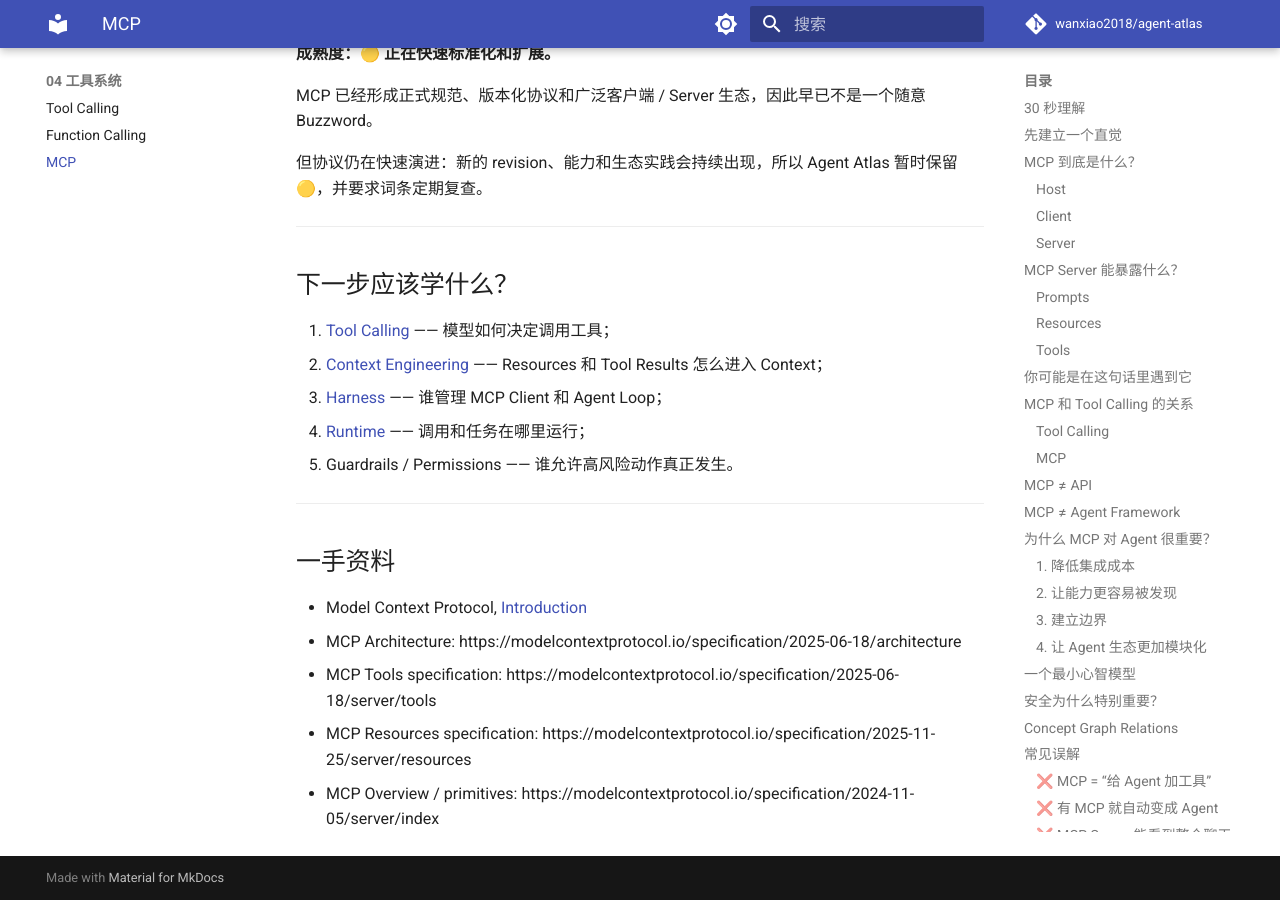
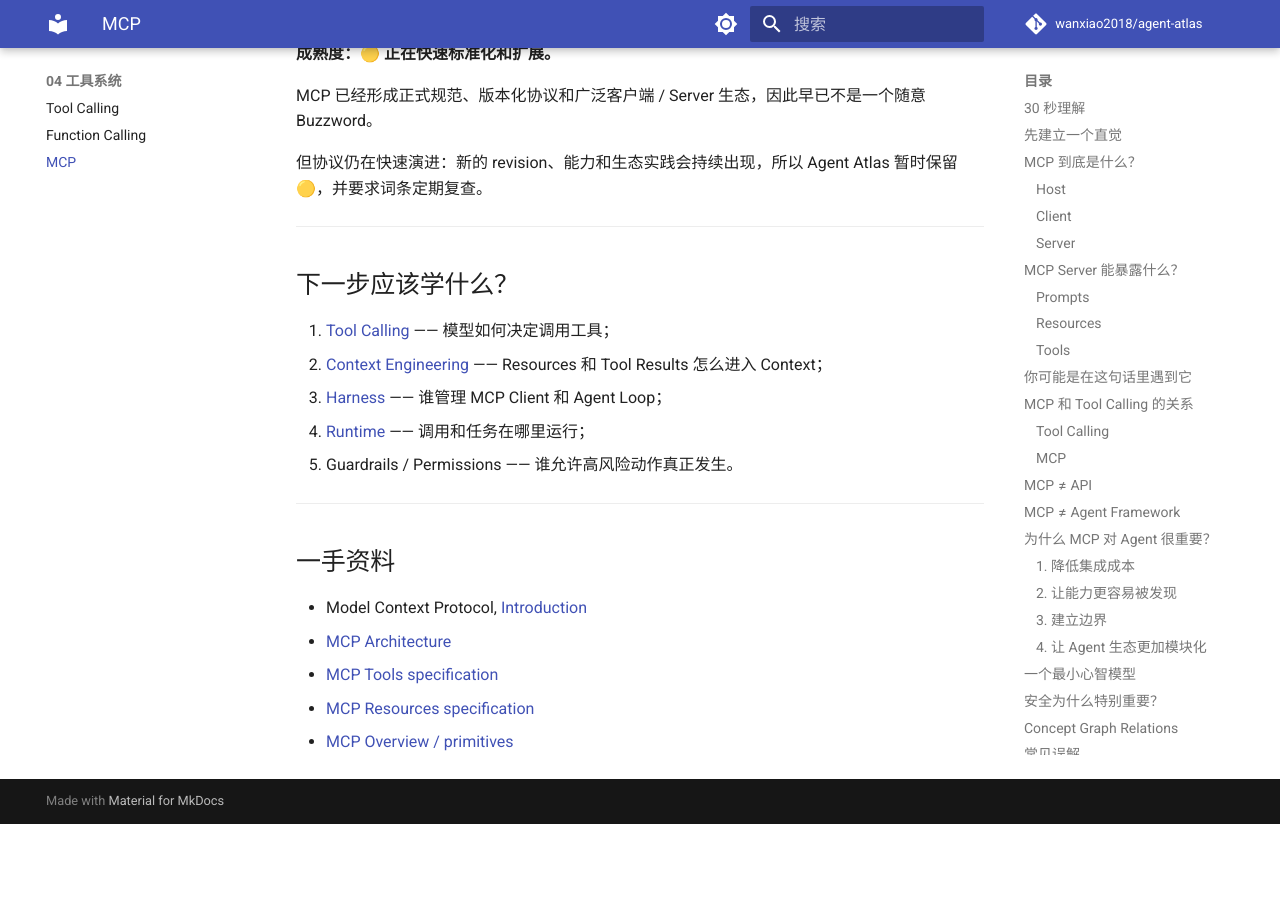
Before and after one commit to wanxiao2018/agent-atlas, an MkDocs documentation site: the page built from docs/04-tools/mcp.md, in a window 1280 px wide and 900 px high, scrolled down 9236 px. Built offline with MkDocs 1.6.1 and Material for MkDocs 9.7.7, drawn with Linux system fonts in a browser that asks for light colours; comment, search, counter and statistics services are not loaded; after the commit the page ends 10060 px from its top, so only the background shows below that.

Commit message:
style: normalize Markdown source links

```diff
--- a/docs/04-tools/mcp.md
+++ b/docs/04-tools/mcp.md
@@ -424,7 +424,7 @@ MCP 已经形成正式规范、版本化协议和广泛客户端 / Server 生态
 ## 一手资料
 
 - Model Context Protocol, [Introduction](https://modelcontextprotocol.io/docs/getting-started/intro)
-- MCP Architecture: https://modelcontextprotocol.io/specification/2025-06-18/architecture
-- MCP Tools specification: https://modelcontextprotocol.io/specification/2025-06-18/server/tools
-- MCP Resources specification: https://modelcontextprotocol.io/specification/2025-11-25/server/resources
-- MCP Overview / primitives: https://modelcontextprotocol.io/specification/2024-11-05/server/index
+- [MCP Architecture](https://modelcontextprotocol.io/specification/2025-06-18/architecture)
+- [MCP Tools specification](https://modelcontextprotocol.io/specification/2025-06-18/server/tools)
+- [MCP Resources specification](https://modelcontextprotocol.io/specification/2025-11-25/server/resources)
+- [MCP Overview / primitives](https://modelcontextprotocol.io/specification/2024-11-05/server/index)
```
Also changed, not shown: docs/05-context-memory/memory.md (+1 -1 lines).
